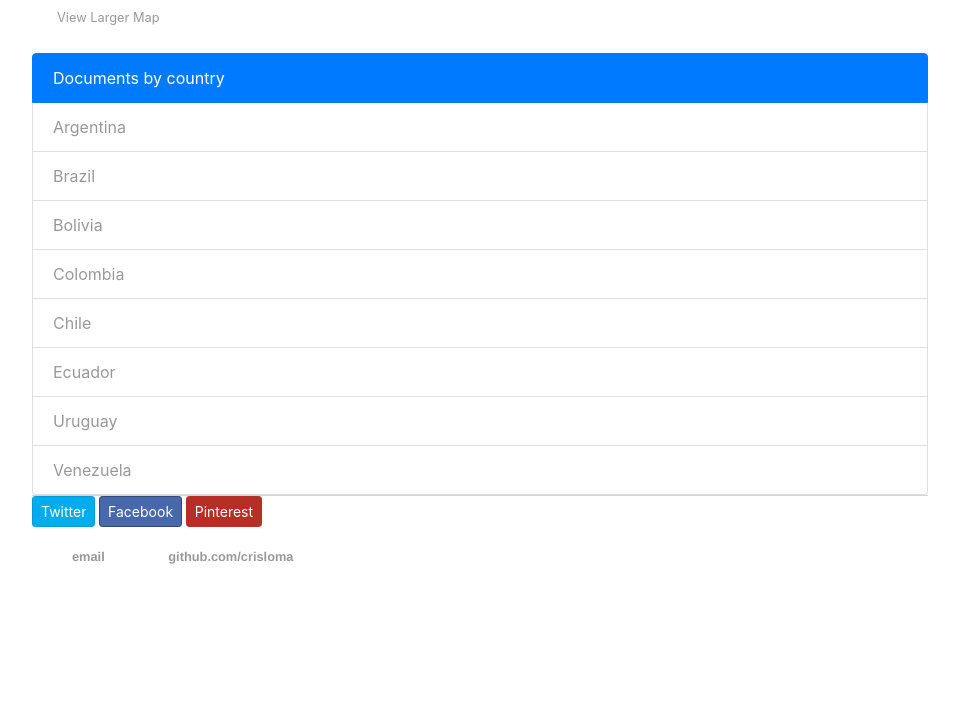
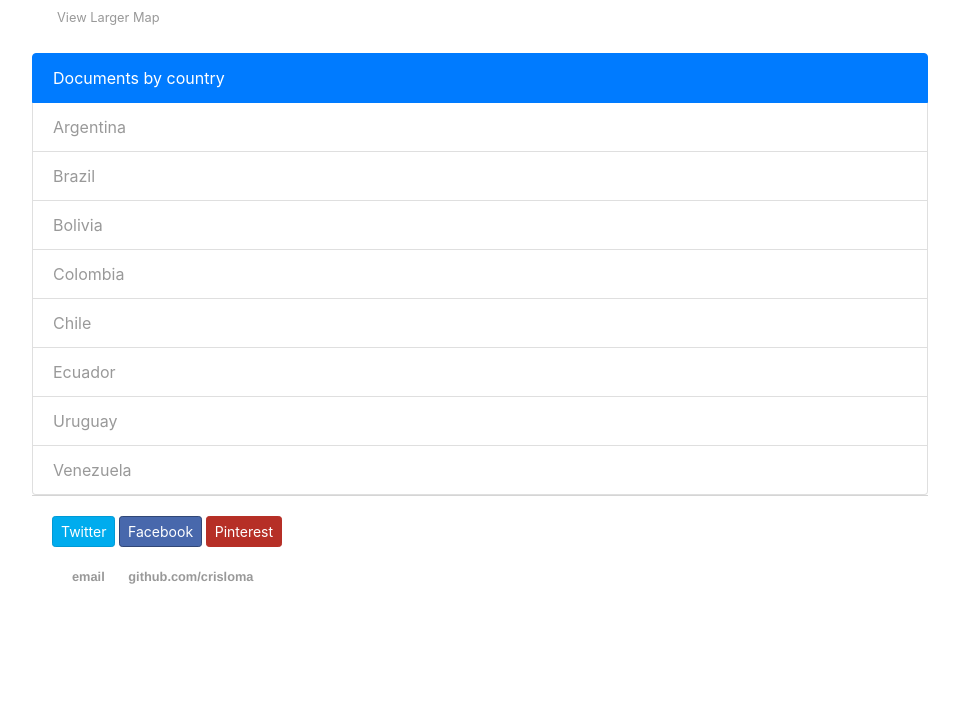
Before and after one commit to crisloma/crisloma.github.io, a Jekyll site: the page index.html, which Jekyll copies as it is, in a window 1280 px wide. Shown: the part 1511-2213 px from the top of the page, without its empty margins (160-1119 px from the left). Built offline with Jekyll 4.4.1, drawn with Linux system fonts in a browser that asks for light colours; before the commit the page ends 2157 px from its top, so only the background shows below that.

Commit message:
Update main.css

```diff
--- a/css/main.css
+++ b/css/main.css
@@ -26,7 +26,7 @@ nav ul li {
 footer ul li {
     display: inline;
     margin-right: 20px;
-	padding: 20px;
+
 
 }
 a {
@@ -128,6 +128,7 @@ p {
 footer {
     border-top: 1px solid #d5d5d5;
     font-size: .8em;
+	padding: 20px;
 
 }
 
```
